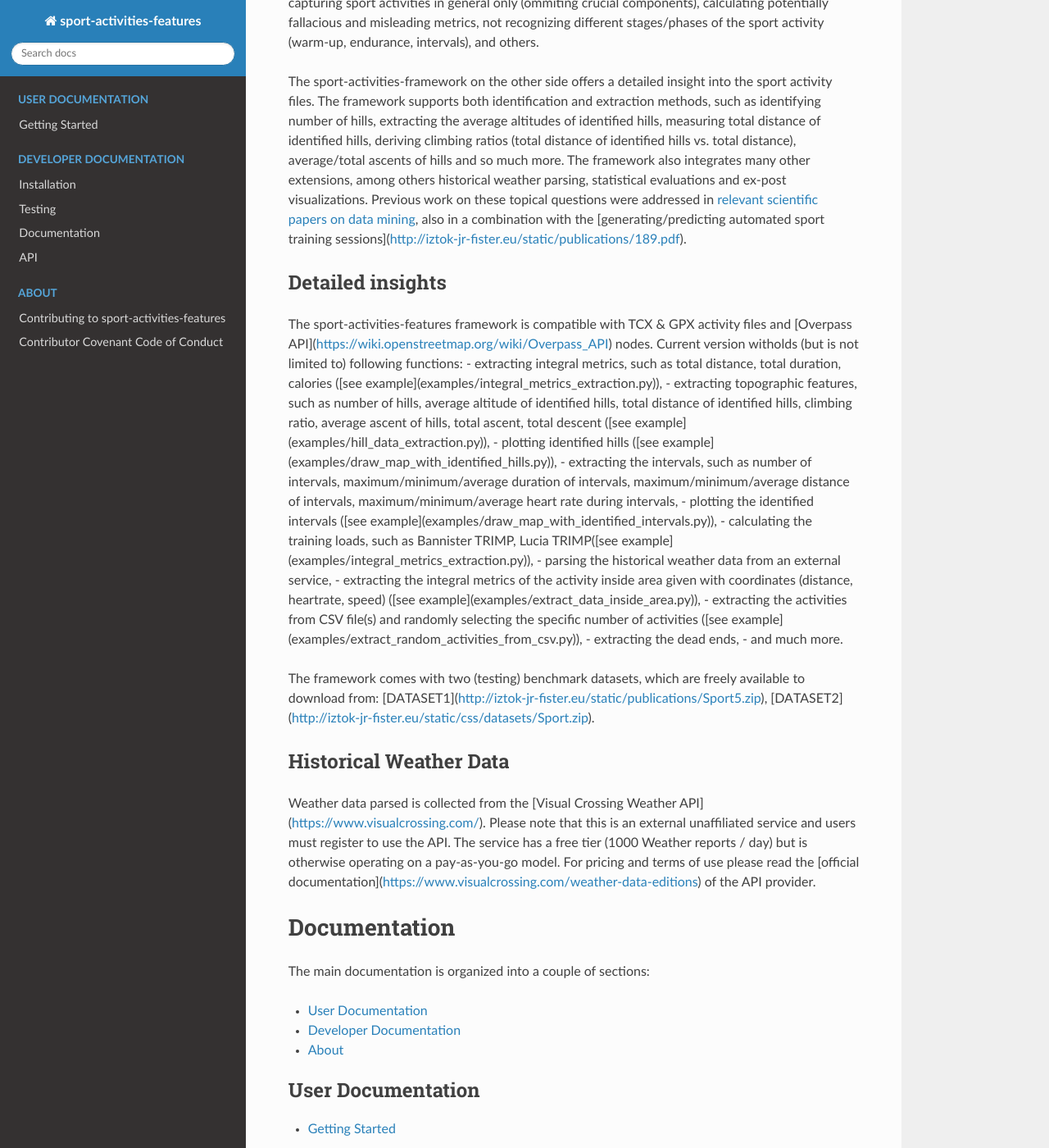
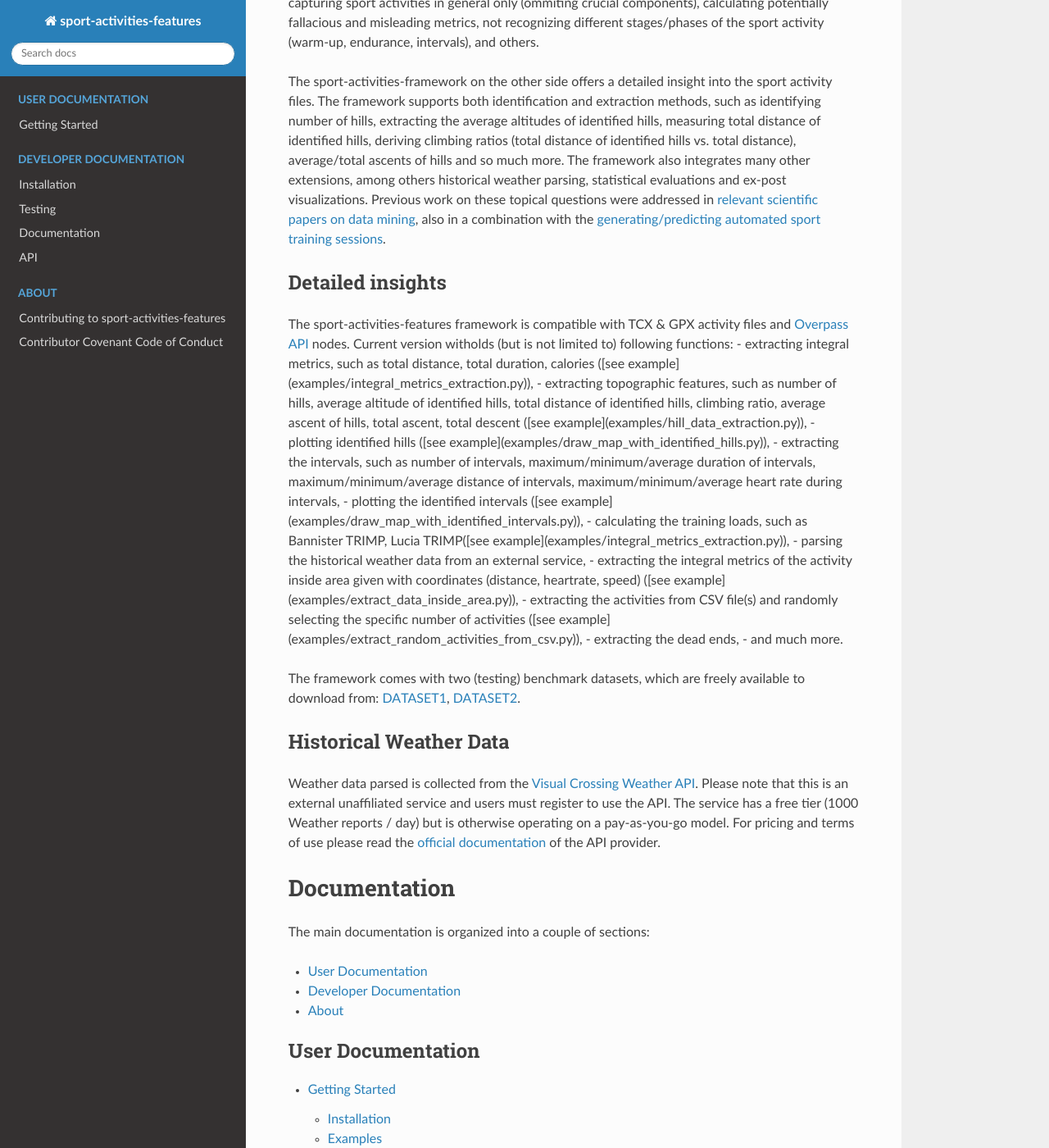
Before and after one commit to firefly-cpp/sport-activities-features, a Sphinx documentation site: the page built from docs/index.rst, in a window 1280 px wide and 1400 px high, scrolled down 636 px. Shown: the whole window at 82% size. Built offline with Sphinx 7.4.7 and the Read the Docs theme 2.0.0, drawn with Linux system fonts in a browser that asks for light colours.

Commit message:
update documentation

```diff
--- a/docs/index.rst
+++ b/docs/index.rst
@@ -13,11 +13,11 @@ General outline of the framework
 -----------------------
 Monitoring of sport activities produces many geographic, topologic and personalized data, with a vast majority of details hidden. Thus, a rigorous ex-post data analysis and statistic evaluation are required to extract them. Namely, most of the mainstream solutions for analyzing sport activities files rely on integral metrics, such as total duration, total distance and average hearth rate, which may suffer of "overall (integral) metrics problem". Among others, such problems are expressed in capturing sport activities in general only (ommiting crucial components), calculating potentially fallacious and misleading metrics, not recognizing different stages/phases of the sport activity (warm-up, endurance, intervals), and others.
 
-The sport-activities-framework on the other side offers a detailed insight into the sport activity files. The framework supports both identification and extraction methods, such as identifying number of hills, extracting the average altitudes of identified hills, measuring total distance of identified hills, deriving climbing ratios (total distance of identified hills vs. total distance), average/total ascents of hills and so much more. The framework also integrates many other extensions, among others historical weather parsing, statistical evaluations and ex-post visualizations. Previous work on these topical questions were addressed in `relevant scientific papers on data mining <http://iztok-jr-fister.eu/static/publications/42.pdf>`_, also in a combination with the [generating/predicting automated sport training sessions](http://iztok-jr-fister.eu/static/publications/189.pdf).
+The sport-activities-framework on the other side offers a detailed insight into the sport activity files. The framework supports both identification and extraction methods, such as identifying number of hills, extracting the average altitudes of identified hills, measuring total distance of identified hills, deriving climbing ratios (total distance of identified hills vs. total distance), average/total ascents of hills and so much more. The framework also integrates many other extensions, among others historical weather parsing, statistical evaluations and ex-post visualizations. Previous work on these topical questions were addressed in `relevant scientific papers on data mining <http://iztok-jr-fister.eu/static/publications/42.pdf>`_, also in a combination with the `generating/predicting automated sport training sessions <http://iztok-jr-fister.eu/static/publications/189.pdf)>`_.
 
 Detailed insights
 -----------------------
-The sport-activities-features framework is compatible with TCX & GPX activity files and [Overpass API](https://wiki.openstreetmap.org/wiki/Overpass_API) nodes. Current version witholds (but is not limited to) following functions:
+The sport-activities-features framework is compatible with TCX & GPX activity files and `Overpass API <https://wiki.openstreetmap.org/wiki/Overpass_API>`_ nodes. Current version witholds (but is not limited to) following functions:
 - extracting integral metrics, such as total distance, total duration, calories ([see example](examples/integral_metrics_extraction.py)),
 - extracting topographic features, such as number of hills, average altitude of identified hills, total distance of identified hills, climbing ratio, average ascent of hills, total ascent, total descent ([see example](examples/hill_data_extraction.py)),
 - plotting identified hills ([see example](examples/draw_map_with_identified_hills.py)),
@@ -30,15 +30,15 @@ The sport-activities-features framework is compatible with TCX & GPX activity fi
 - extracting the dead ends,
 - and much more.
 
-The framework comes with two (testing) benchmark datasets, which are freely available to download from: [DATASET1](http://iztok-jr-fister.eu/static/publications/Sport5.zip), [DATASET2](http://iztok-jr-fister.eu/static/css/datasets/Sport.zip).
+The framework comes with two (testing) benchmark datasets, which are freely available to download from: `DATASET1 <http://iztok-jr-fister.eu/static/publications/Sport5.zip>`_, `DATASET2 <http://iztok-jr-fister.eu/static/css/datasets/Sport.zip>`_.
 
 Historical Weather Data
 -----------------------
 
-Weather data parsed is collected from the [Visual Crossing Weather API](https://www.visualcrossing.com/).
+Weather data parsed is collected from the `Visual Crossing Weather API <https://www.visualcrossing.com/>`_.
 Please note that this is an external unaffiliated service and users must register to use the API.
 The service has a free tier (1000 Weather reports / day) but is otherwise operating on a pay-as-you-go model.
-For pricing and terms of use please read the [official documentation](https://www.visualcrossing.com/weather-data-editions) of the API provider.
+For pricing and terms of use please read the `official documentation <https://www.visualcrossing.com/weather-data-editions>`_ of the API provider.
 
 Documentation
 =============
```
